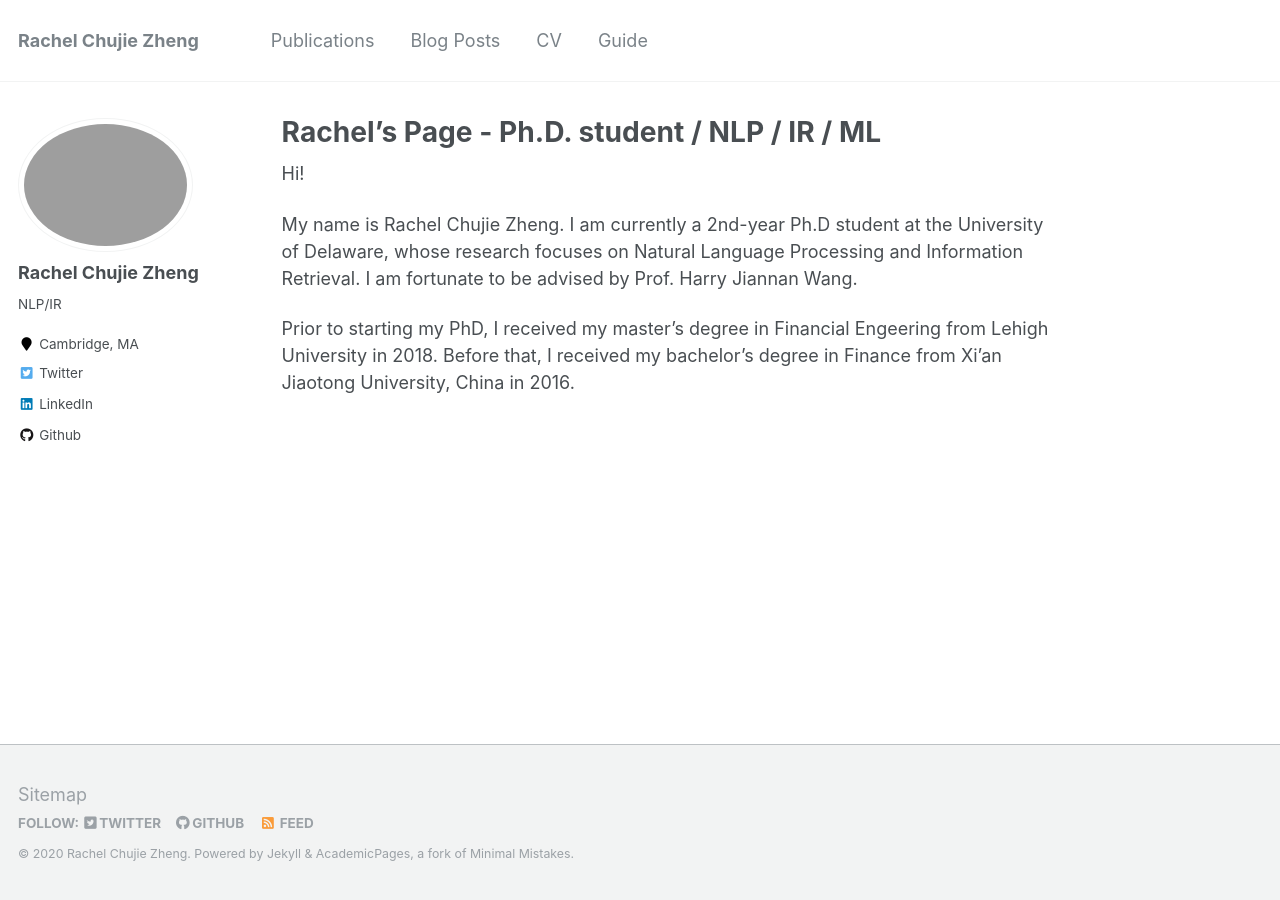
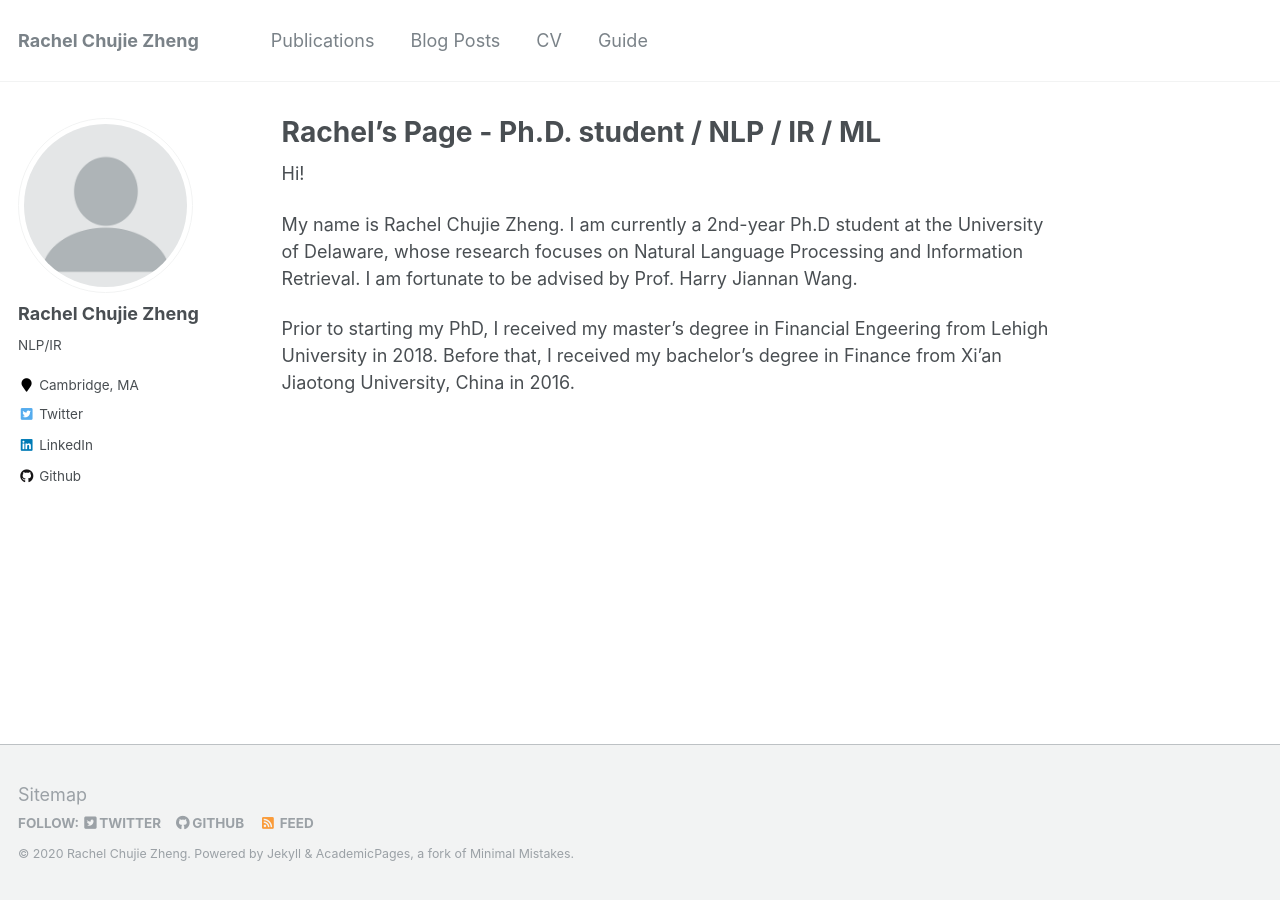
Before and after one commit to chz816/chz816.github.io, a Jekyll site: the page built from _pages/about.md, in a window 1280 px wide. Built offline with Jekyll 4.4.1, drawn with Linux system fonts in a browser that asks for light colours.

Commit message:
first commit

```diff
--- a/_config.yml
+++ b/_config.yml
@@ -81,7 +81,7 @@ analytics:
 # Site Author
 author:
   name             : "Rachel Chujie Zheng"
-  avatar           : "about-rachel.png"
+  avatar           : "profile.png"
   bio              : "NLP/IR"
   location         : "Cambridge, MA"
   employer         :
```
